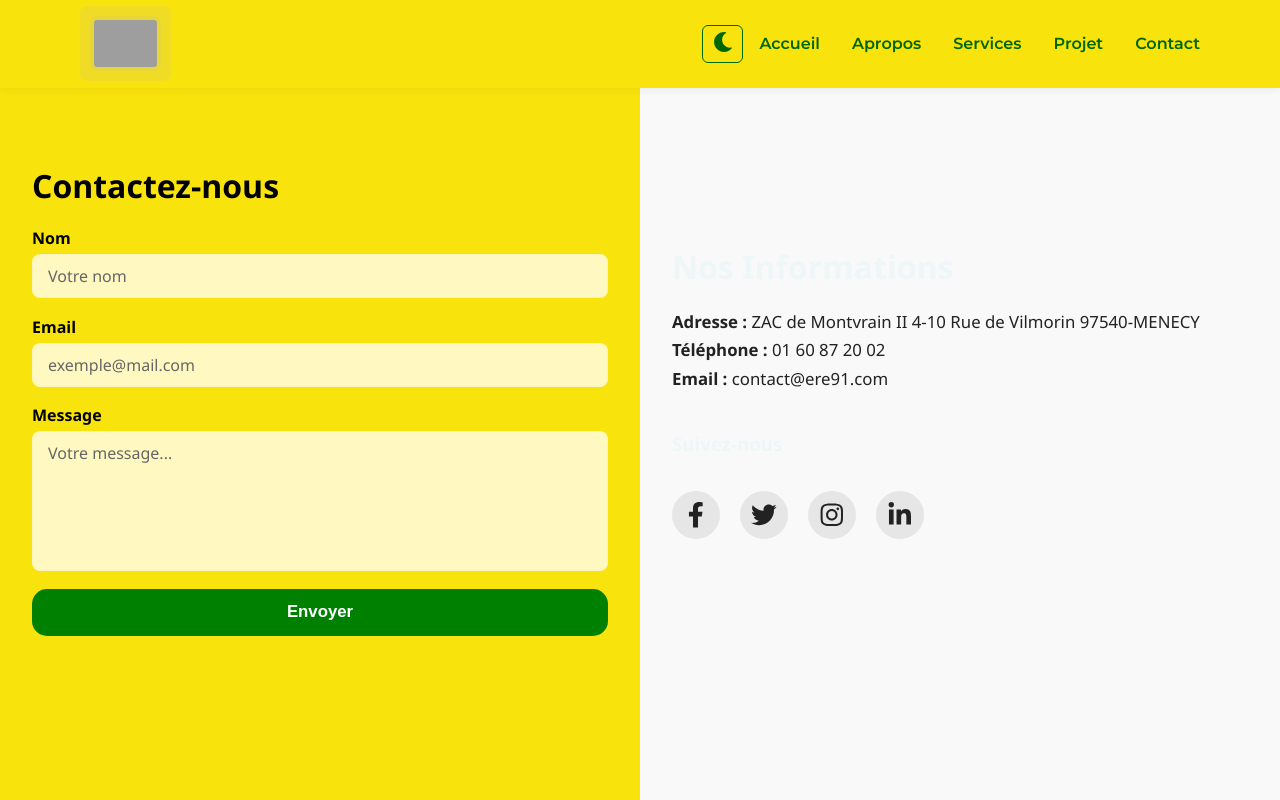
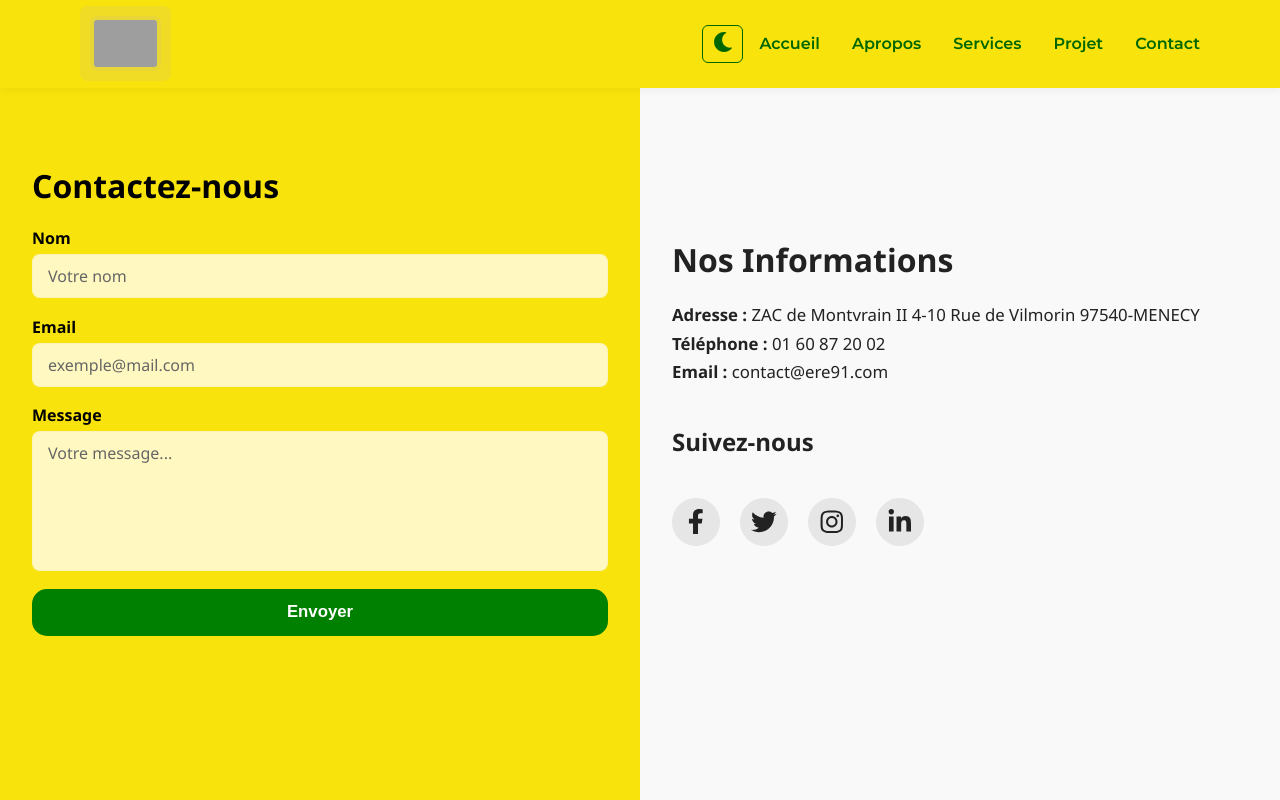
Before and after one commit to BEAUJOUR/site-expo, a React (Create React App) app: page /contact in a window 1280 px wide. Built offline with nearby package versions, Linux system fonts and the light colour scheme; grey boxes are pictures that could not be loaded; a web font is replaced by a local one.

Commit message:
modification

```diff
--- a/src/pages/Contact.js
+++ b/src/pages/Contact.js
@@ -107,7 +107,7 @@ export default function Contact() {
       </section>
 
       <section className="contact-right"data-aos="fade-down-left">
-        <h2 className="dark">Nos Informations</h2>
+        <h2 >Nos Informations</h2>
         <div className="location-info">
           <p>
             <strong>Adresse :</strong> ZAC de Montvrain II 4-10 Rue de Vilmorin
@@ -121,7 +121,7 @@ export default function Contact() {
           </p>
         </div>
 
-        <h3 className="dark">Suivez-nous</h3>
+        <h3 >Suivez-nous</h3>
         <ul className="social-icons">
           <li>
             <a
--- a/src/pages/Services.js
+++ b/src/pages/Services.js
@@ -1,6 +1,6 @@
 import React, { useEffect, useRef } from 'react';
 import "../style/services.css"
-import atelier8 from "../assets/Atelier/ATELIER8.jpg";
+// import atelier8 from "../assets/Atelier/ATELIER8.jpg";
 import expo from"../assets/chantier/expo.png"
 const Services = () => {
   const sectionsRef = useRef([]);
--- a/src/style/contact.css
+++ b/src/style/contact.css
@@ -126,21 +126,25 @@
   flex:1 1 50%;
   min-width:0;
   background:#f9f9f9;
-  color:var(--text-dark);
   padding:3rem 2rem;
   display:flex;
   flex-direction:column;
   justify-content:center;
 }
 
-.contact-right h2{
-  font-size:2rem;margin:0 0 1rem;
-  font-weight:700;color:green;
+.contact-right h2 {
+  font-size: 2rem;
+  margin: 0 0 1rem;
+  font-weight: 700;
 }
-.contact-right h3{
-  margin-top:2.25rem;
-  font-weight:600;color:green;
+
+.contact-right h3 {
+  margin-top: 2.25rem;
+  font-weight: 600;
+  font-size: 1.5rem;
+  /* color: var(--text-dark); */
 }
+
 
 .location-info p{margin:.35rem 0;
   font-size:1.05rem;
```
